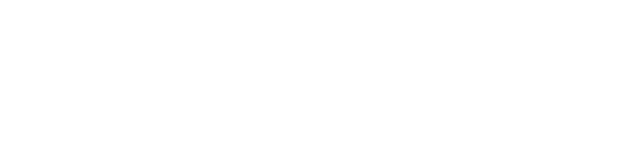
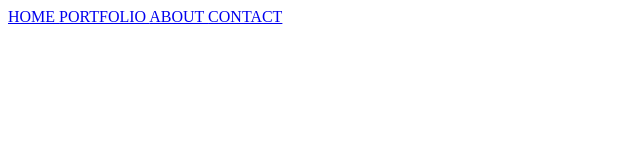
Before and after one commit to lee-H1208/Hopper-Hacks-2024, a plain HTML site: page index.html in a window 1280 px wide. Shown: the whole page, without its empty margins (0-640 px from the left). Drawn offline with Linux system fonts and the light colour scheme.

Commit message:
navbar included

```diff
--- a/index.html
+++ b/index.html
@@ -5,6 +5,15 @@
     <meta name="viewport" content="width=device-width, initial-scale=1.0">
     <title>Document</title>
     <link rel="stylesheet" href="index.css">
+
+    <div class = "navbar">
+        <a href = "index.html" id = "homeLink"> HOME </a>
+        <a href = "portfolio.html" id = "portfolioLink"> PORTFOLIO </a>
+        <a href = "about.html" id = "aboutLink"> ABOUT </a>
+        <a href = "contact.html" id = "contactLink"> CONTACT</a>
+    </div>
+
+
 </head>
 <body>
     <script src="https://static.elfsight.com/platform/platform.js" data-use-service-core defer></script>
```
Also changed, not shown: index.css (line endings or trailing spaces).
